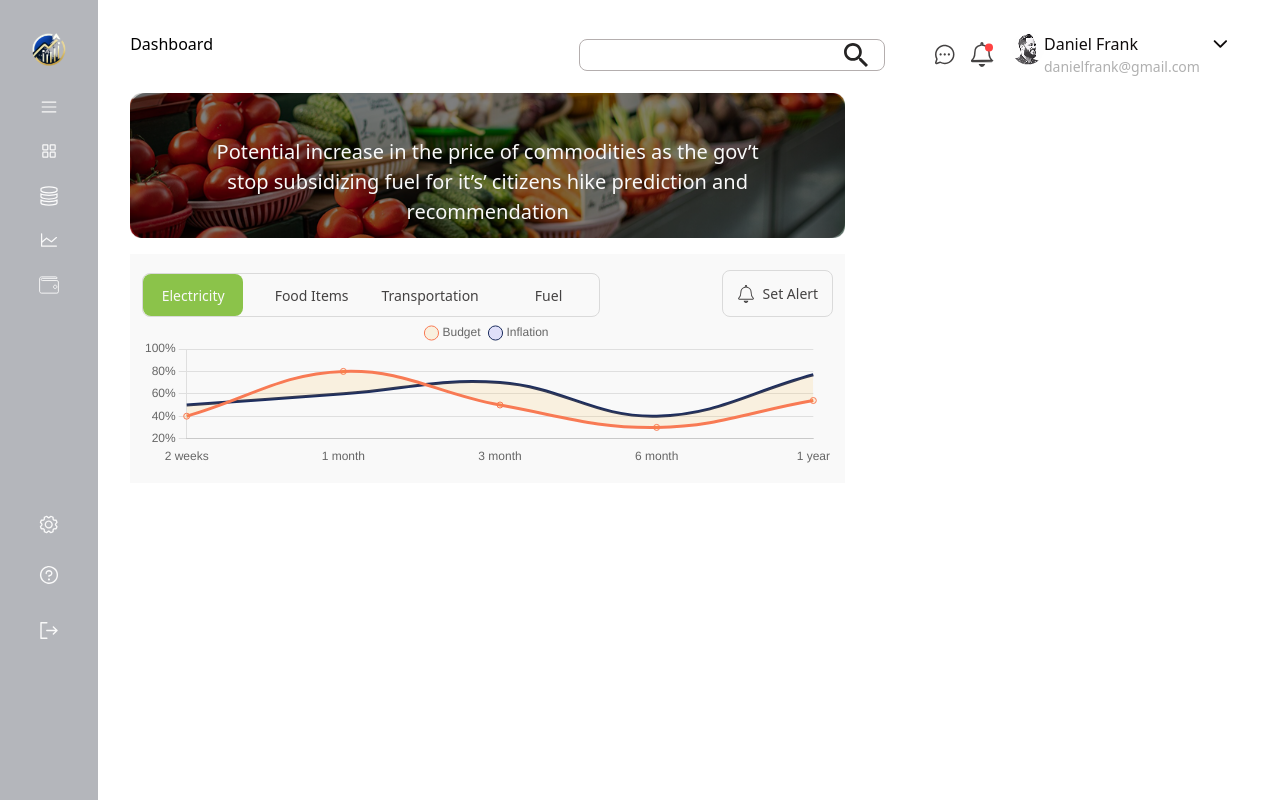
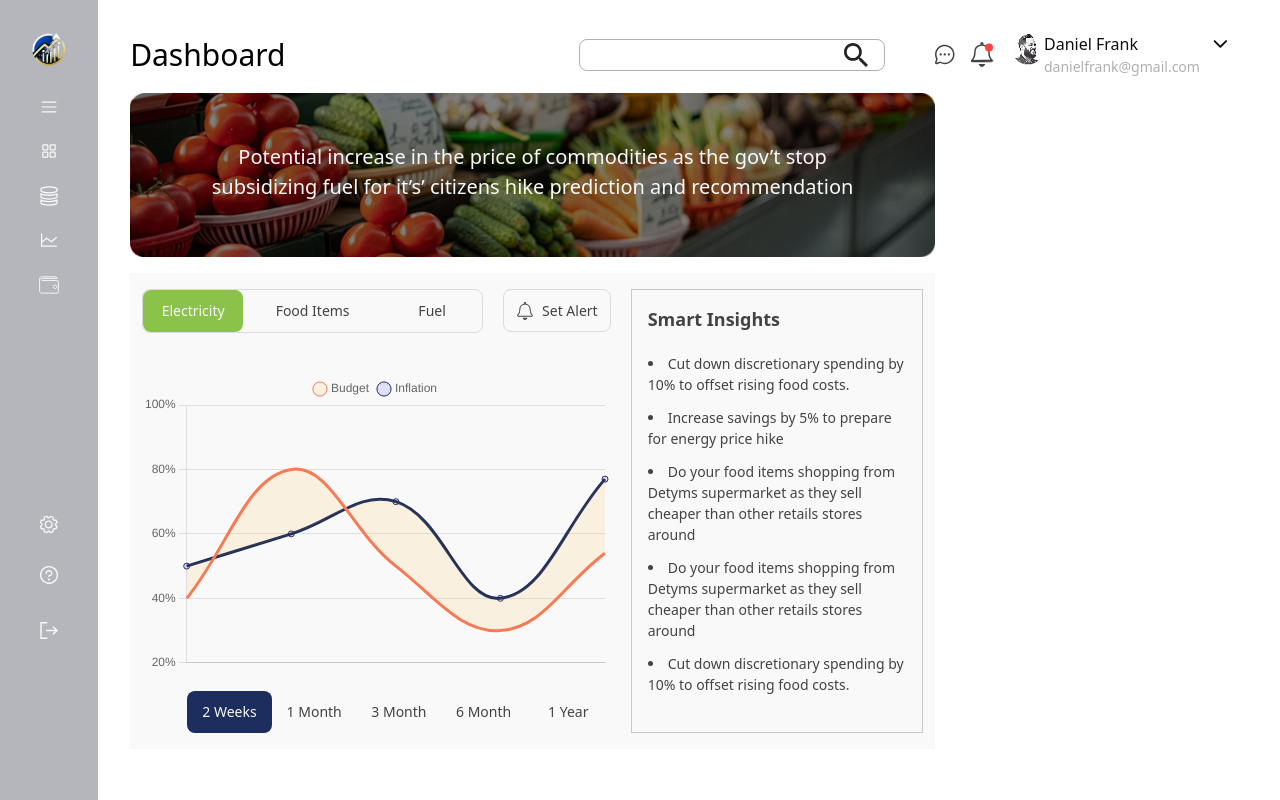
Before and after one commit to Abdulsamad-22/EcoTrack-fintech, a React (Vite) app in the folder ecoTrack/: page / in a window 1280 px wide. Built offline with nearby package versions, Linux system fonts and the light colour scheme.

Commit message:
new features added on the left side of the app with new changes on chart

```diff
--- a/ecoTrack/src/App.jsx
+++ b/ecoTrack/src/App.jsx
@@ -3,6 +3,8 @@ import BodyContent from "./components/BodyContent";
 import Chart from "./components/Chart";
 import Dashboard from "./components/Dashboard";
 import DashboardContent from "./components/DashboardContent";
+import InnerContainer from "./components/InnerContainer";
+import OuterContainer from "./components/OuterContainer";
 import SideBar from "./components/SideBar";
 import TopBar from "./components/TopBar";
 
@@ -13,8 +15,13 @@ function App() {
         <SideBar />
         <BodyContent>
           <TopBar />
-          <DashboardContent />
-          <Chart />
+
+          <OuterContainer>
+            <InnerContainer>
+              <DashboardContent />
+              <Chart />
+            </InnerContainer>
+          </OuterContainer>
         </BodyContent>
       </Dashboard>
     </div>
--- a/ecoTrack/src/components/Chart.jsx
+++ b/ecoTrack/src/components/Chart.jsx
@@ -1,37 +1,12 @@
+import LeftSideChart from "./LeftSideChart";
+import SmartInsight from "./SmartInsight";
 import styles from "./chart.module.css";
-import ChartGraph from "./ChartGraph";
+
 export default function Chart() {
   return (
     <section className={styles.chartFrame}>
-      <div className={styles.topChartBar}>
-        <div className={styles.category}>
-          <div className={styles.item}>Electricity</div>
-          <div className={styles.item}>Food Items</div>
-          <div className={styles.item}>Transportation</div>
-          <div className={styles.item}>Fuel</div>
-        </div>
-
-        <button className={styles.alertButton}>
-          <img src="/src/images/bell2.svg" alt="bell icon" />
-          Set Alert
-        </button>
-      </div>
-
-      {/* <div className={styles.indicatorWrapper}>
-        <div className={styles.indicatorContainer}>
-          <span className={styles.indicator1}></span>
-          <p>Budget</p>
-        </div>
-
-        <div className={styles.indicatorContainer}>
-          <span className={styles.indicator2}></span>
-          <p>Inflation</p>
-        </div>
-      </div> */}
-
-      <div>
-        <ChartGraph />
-      </div>
+      <LeftSideChart />
+      <SmartInsight />
     </section>
   );
 }
--- a/ecoTrack/src/components/ChartGraph.jsx
+++ b/ecoTrack/src/components/ChartGraph.jsx
@@ -7,7 +7,7 @@ defaults.responsive = true;
 export default function ChartGraph() {
   return (
     <div>
-      <div className="h-300 mt-[40px] bg-[#000]">
+      <div style={{ height: 300, marginTop: "40px" }}>
         <Line
           data={{
             labels: budget.map((time) => time.label),
@@ -19,8 +19,8 @@ export default function ChartGraph() {
                 backgroundColor: "rgba(255, 165, 0, 0.1)", // For shading between lines
                 fill: "+1", // Fills the area between this dataset and the next
                 tension: 0.4, // Smooth curve
-                // pointRadius: 0,
-                // pointHoverRadius: 5,
+                pointRadius: 0,
+                pointHoverRadius: 5,
               },
 
               {
@@ -30,8 +30,8 @@ export default function ChartGraph() {
                 backgroundColor: "rgba(0, 0, 255, 0.1)", // For shading between lines
                 // fill: "-1", // Fills the area between this dataset and the previous
                 tension: 0.4, // Smooth curve
-                pointRadius: 0,
-                pointHoverRadius: 5,
+                // pointRadius: 0,
+                // pointHoverRadius: 5,
               },
             ],
           }}
@@ -45,6 +45,9 @@ export default function ChartGraph() {
               x: {
                 grid: {
                   display: false, // Removes vertical grid lines
+                },
+                ticks: {
+                  display: false,
                 },
               },
               y: {
--- /dev/null
+++ b/ecoTrack/src/components/InnerContainer.jsx
@@ -0,0 +1,3 @@
+export default function InnerContainer({ children }) {
+  return <div>{children}</div>;
+}
--- /dev/null
+++ b/ecoTrack/src/components/LeftSideChart.jsx
@@ -0,0 +1,45 @@
+import styles from "./leftsidechart.module.css";
+import ChartGraph from "./ChartGraph";
+
+export default function LeftSideChart() {
+  return (
+    <div className={styles.leftFrame}>
+      <div className={styles.topChartBar}>
+        <div className={styles.category}>
+          <div className={styles.item}>Electricity</div>
+          <div className={styles.item}>Food Items</div>
+          <div className={styles.item}>Fuel</div>
+        </div>
+
+        <button className={styles.alertButton}>
+          <img src="/src/images/bell2.svg" alt="bell icon" />
+          Set Alert
+        </button>
+      </div>
+
+      {/* <div className={styles.indicatorWrapper}>
+        <div className={styles.indicatorContainer}>
+          <span className={styles.indicator1}></span>
+          <p>Budget</p>
+        </div>
+
+        <div className={styles.indicatorContainer}>
+          <span className={styles.indicator2}></span>
+          <p>Inflation</p>
+        </div>
+      </div> */}
+
+      <div>
+        <ChartGraph />
+      </div>
+
+      <div className={styles.category2}>
+        <div className={styles.label}>2 Weeks</div>
+        <div className={styles.label}>1 Month</div>
+        <div className={styles.label}>3 Month</div>
+        <div className={styles.label}>6 Month</div>
+        <div className={styles.label}>1 Year</div>
+      </div>
+    </div>
+  );
+}
--- /dev/null
+++ b/ecoTrack/src/components/OuterContainer.jsx
@@ -0,0 +1,3 @@
+export default function OuterContainer({ children }) {
+  return <div>{children}</div>;
+}
--- /dev/null
+++ b/ecoTrack/src/components/SmartInsight.jsx
@@ -0,0 +1,31 @@
+import styles from "./smartinsight.module.css";
+export default function SmartInsight() {
+  return (
+    <div className={styles.smartInsightConatiner}>
+      <h2 className={styles.header}>Smart Insights</h2>
+      <div className={styles.insightsContainer}>
+        <li className={styles.insights}>
+          Cut down discretionary spending by 10% to offset rising food costs.
+        </li>
+
+        <li className={styles.insights}>
+          Increase savings by 5% to prepare for energy price hike
+        </li>
+
+        <li className={styles.insights}>
+          Do your food items shopping from Detyms supermarket as they sell
+          cheaper than other retails stores around
+        </li>
+
+        <li className={styles.insights}>
+          Do your food items shopping from Detyms supermarket as they sell
+          cheaper than other retails stores around
+        </li>
+
+        <li className={styles.insights}>
+          Cut down discretionary spending by 10% to offset rising food costs.
+        </li>
+      </div>
+    </div>
+  );
+}
--- a/ecoTrack/src/components/chart.module.css
+++ b/ecoTrack/src/components/chart.module.css
@@ -1,87 +1,8 @@
-.category {
-  display: flex;
-  flex: 1;
-  justify-content: space-between;
-  /* width: 50%; */
-  /* width: 300px; */
-  border: 1px solid #dadada;
-  border-radius: 8px;
-}
-
-.topChartBar {
-  width: 100%;
-  display: flex;
-  align-items: flex-end;
-  gap: 122px;
-  /* display: grid;
-  grid-template-columns: 580px 1fr; */
-}
-
-.item {
-  display: flex;
-  justify-content: center;
-  align-items: center;
-  width: 100px;
-  height: 42px;
-  color: #444242;
-  font-size: 0.875rem;
-  padding: 0.625rem;
-  border-radius: 8px;
-}
-
-.item:first-child {
-  background-color: #8bc34a;
-  color: #f9f9f9;
-}
-
 .chartFrame {
   margin-top: 1rem;
   padding: 1rem 0.75rem;
   background-color: #f9f9f9;
-  width: 715px;
+  width: 70%;
+  display: flex;
+  gap: 20px;
 }
-
-.alertButton {
-  display: flex;
-  gap: 0.5rem;
-  align-items: center;
-  padding: 0.75rem 0.875rem;
-  border: 1px solid #dadada;
-  background-color: transparent;
-  border-radius: 8px;
-  color: #444242;
-  font-size: 0.875rem;
-}
-
-.indicatorWrapper {
-  display: flex;
-  gap: 15px;
-  width: 100%;
-  justify-content: center;
-  margin-top: 0.625rem;
-}
-
-.indicatorContainer {
-  display: flex;
-  align-items: center;
-  gap: 4px;
-  padding: 8px;
-}
-
-.indicator1,
-.indicator2 {
-  background-color: #f87a54;
-  height: 13px;
-  width: 13px;
-  /* min-width: 50px; */
-  border-radius: 13px;
-}
-
-.indicator2 {
-  background-color: #1c2d5e;
-}
-
-.indicatorContainer p {
-  font-size: 0.875rem;
-  color: #292828;
-}
--- a/ecoTrack/src/components/dashboardcontent.module.css
+++ b/ecoTrack/src/components/dashboardcontent.module.css
@@ -4,8 +4,8 @@
 
 .imageContainer {
   position: relative;
-  width: 715px;
-  height: 145px;
+  width: 70%;
+  /* height: auto; */
 }
 
 .headerImage {
--- /dev/null
+++ b/ecoTrack/src/components/leftsidechart.module.css
@@ -0,0 +1,94 @@
+.category {
+  display: flex;
+  flex: 1;
+  justify-content: space-between;
+  width: 20%;
+  border: 1px solid #dadada;
+  border-radius: 8px;
+}
+
+.category2 {
+  display: flex;
+  margin-top: 1.125rem;
+  padding-left: 45px;
+  width: 100%;
+}
+
+.topChartBar {
+  width: 100%;
+  display: flex;
+  align-items: center;
+  gap: 20px;
+}
+
+.item,
+.label {
+  display: flex;
+  justify-content: space-around;
+  align-items: center;
+  width: 100px;
+  height: 42px;
+  color: #444242;
+  font-size: 0.875rem;
+  padding: 0.625rem;
+  border-radius: 8px;
+}
+
+.label:first-child {
+  background-color: #1c2d5e;
+  color: #f9f9f9;
+}
+
+.item:first-child {
+  background-color: #8bc34a;
+  color: #f9f9f9;
+}
+
+.leftFrame {
+  width: 60%;
+}
+
+.alertButton {
+  display: flex;
+  gap: 0.5rem;
+  align-items: center;
+  padding: 0.625rem 0.75rem;
+  border: 1px solid #dadada;
+  background-color: transparent;
+  border-radius: 8px;
+  color: #444242;
+  font-size: 0.875rem;
+}
+
+.indicatorWrapper {
+  display: flex;
+  gap: 15px;
+  width: 100%;
+  justify-content: center;
+  margin-top: 0.625rem;
+}
+
+.indicatorContainer {
+  display: flex;
+  align-items: center;
+  gap: 4px;
+  padding: 8px;
+}
+
+.indicator1,
+.indicator2 {
+  background-color: #f87a54;
+  height: 13px;
+  width: 13px;
+  /* min-width: 50px; */
+  border-radius: 13px;
+}
+
+.indicator2 {
+  background-color: #1c2d5e;
+}
+
+.indicatorContainer p {
+  font-size: 0.875rem;
+  color: #292828;
+}
--- /dev/null
+++ b/ecoTrack/src/components/smartinsight.module.css
@@ -0,0 +1,22 @@
+.smartInsightConatiner {
+  border: 1px solid #c8c8c8;
+  padding: 1rem;
+}
+
+.header {
+  font-size: 1.125rem;
+  font-weight: 600;
+  color: #444242;
+  margin-bottom: 1.25rem;
+}
+
+.insightsContainer {
+  display: flex;
+  flex-direction: column;
+  gap: 0.75rem;
+}
+
+.insights {
+  color: #444242;
+  font-size: 0.875rem;
+}
--- a/ecoTrack/src/components/topbar.module.css
+++ b/ecoTrack/src/components/topbar.module.css
@@ -4,6 +4,10 @@
   width: 100%;
   margin-top: 2rem;
   padding-right: 3rem;
+}
+
+.container h1 {
+  font-size: 1.875rem;
 }
 
 .completeRightSide {
```
